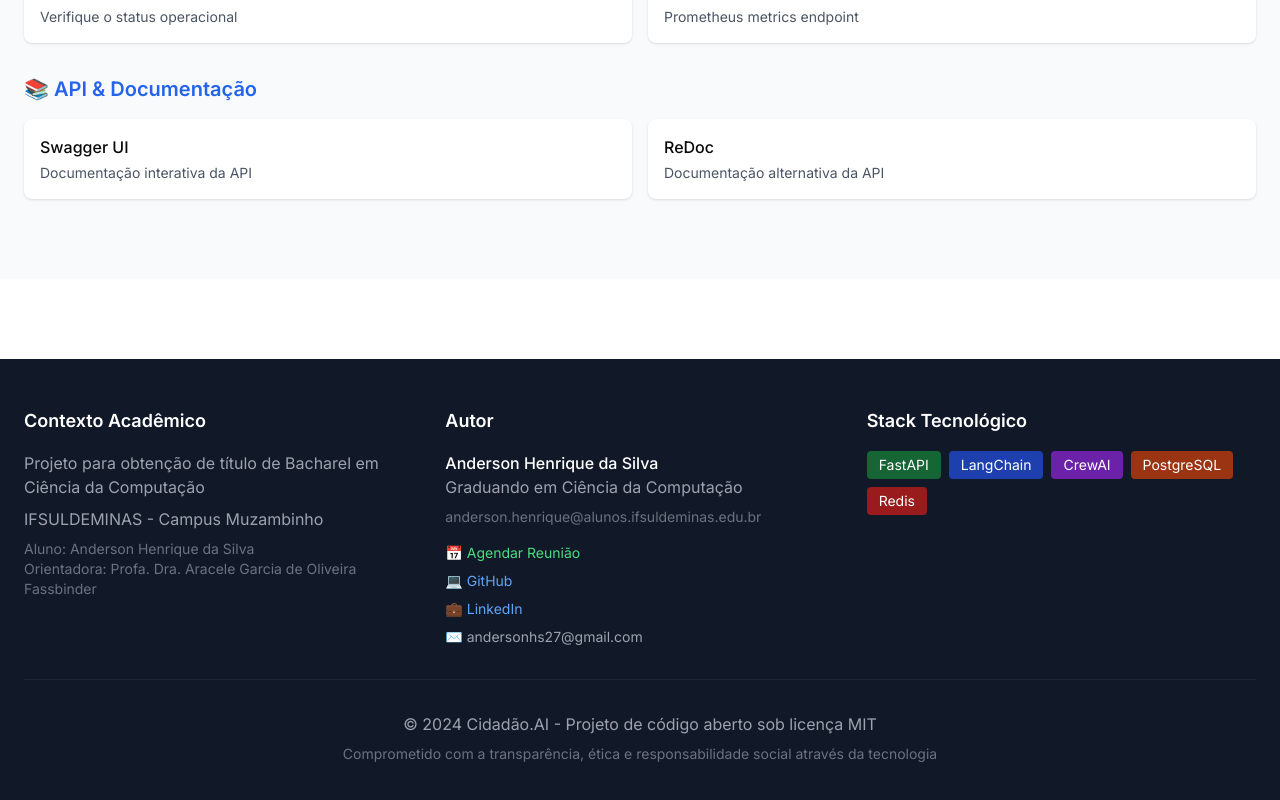
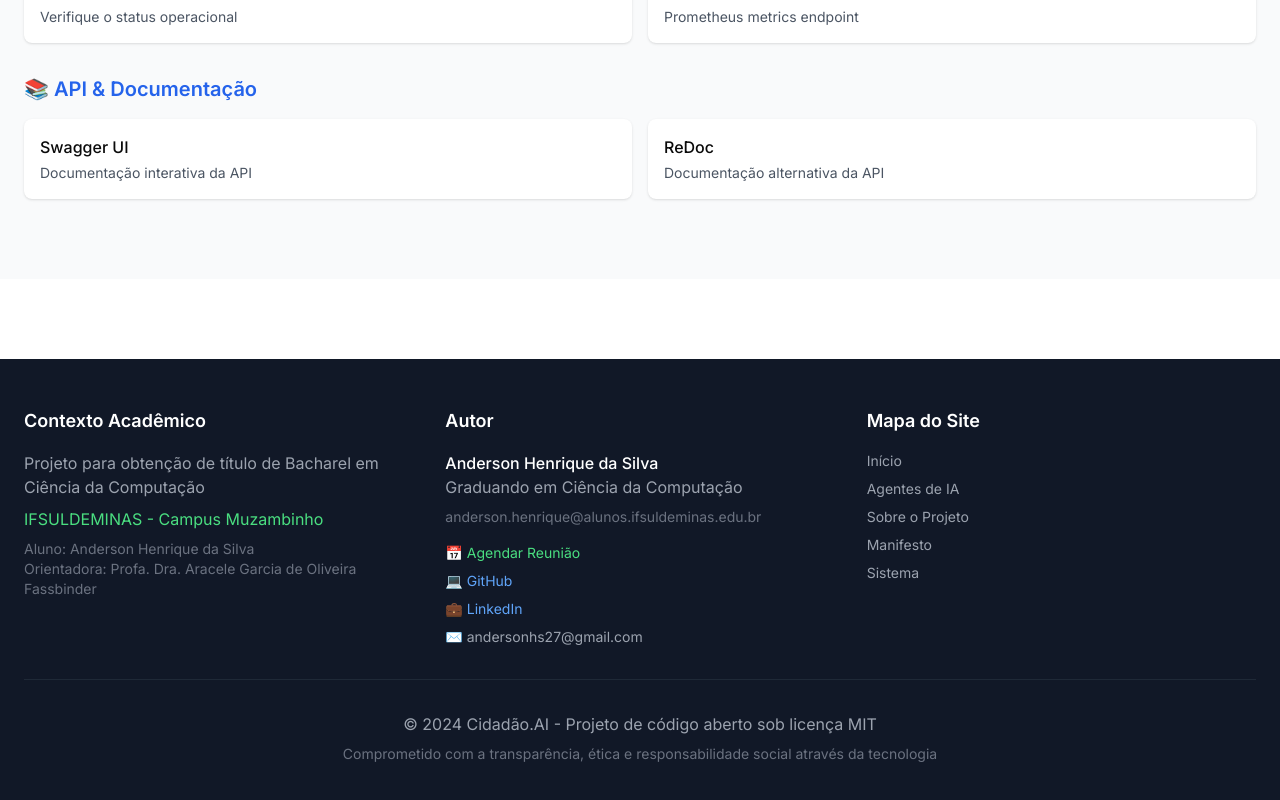
Before and after one commit to anderson-ufrj/cidadao.ai-hub, a Next.js app: page /pt in a window 1280 px wide. Shown: the part 2633-3433 px from the top of the page. Built offline with nearby package versions, Linux system fonts and the light colour scheme.

Commit message:
feat: replace tech stack with sitemap and add IFSULDEMINAS link in footer

```diff
--- a/app/pt/page.tsx
+++ b/app/pt/page.tsx
@@ -207,7 +207,10 @@ export default function PTPage() {
             <div>
               <h3 className="text-lg font-semibold mb-4">Contexto Acadêmico</h3>
               <p className="text-gray-400 mb-2">Projeto para obtenção de título de Bacharel em Ciência da Computação</p>
-              <p className="text-gray-400">IFSULDEMINAS - Campus Muzambinho</p>
+              <Link href="https://www.muz.ifsuldeminas.edu.br/" target="_blank" rel="noopener"
+                    className="text-green-400 hover:text-green-300 hover:underline">
+                IFSULDEMINAS - Campus Muzambinho
+              </Link>
               <p className="text-sm text-gray-500 mt-2">Aluno: Anderson Henrique da Silva</p>
               <p className="text-sm text-gray-500">Orientadora: Profa. Dra. Aracele Garcia de Oliveira Fassbinder</p>
             </div>
@@ -238,15 +241,25 @@ export default function PTPage() {
               </div>
             </div>
 
-            {/* Stack Tecnológico */}
+            {/* Mapa do Site */}
             <div>
-              <h3 className="text-lg font-semibold mb-4">Stack Tecnológico</h3>
-              <div className="flex flex-wrap gap-2">
-                <span className="px-3 py-1 bg-green-800 rounded text-sm">FastAPI</span>
-                <span className="px-3 py-1 bg-blue-800 rounded text-sm">LangChain</span>
-                <span className="px-3 py-1 bg-purple-800 rounded text-sm">CrewAI</span>
-                <span className="px-3 py-1 bg-orange-800 rounded text-sm">PostgreSQL</span>
-                <span className="px-3 py-1 bg-red-800 rounded text-sm">Redis</span>
+              <h3 className="text-lg font-semibold mb-4">Mapa do Site</h3>
+              <div className="flex flex-col gap-2">
+                <Link href="/pt" className="text-sm text-gray-400 hover:text-gray-300">
+                  Início
+                </Link>
+                <Link href="/pt/agents" className="text-sm text-gray-400 hover:text-gray-300">
+                  Agentes de IA
+                </Link>
+                <Link href="/pt/about" className="text-sm text-gray-400 hover:text-gray-300">
+                  Sobre o Projeto
+                </Link>
+                <Link href="/pt/manifesto" className="text-sm text-gray-400 hover:text-gray-300">
+                  Manifesto
+                </Link>
+                <Link href="/pt/system" className="text-sm text-gray-400 hover:text-gray-300">
+                  Sistema
+                </Link>
               </div>
             </div>
           </div>
```
